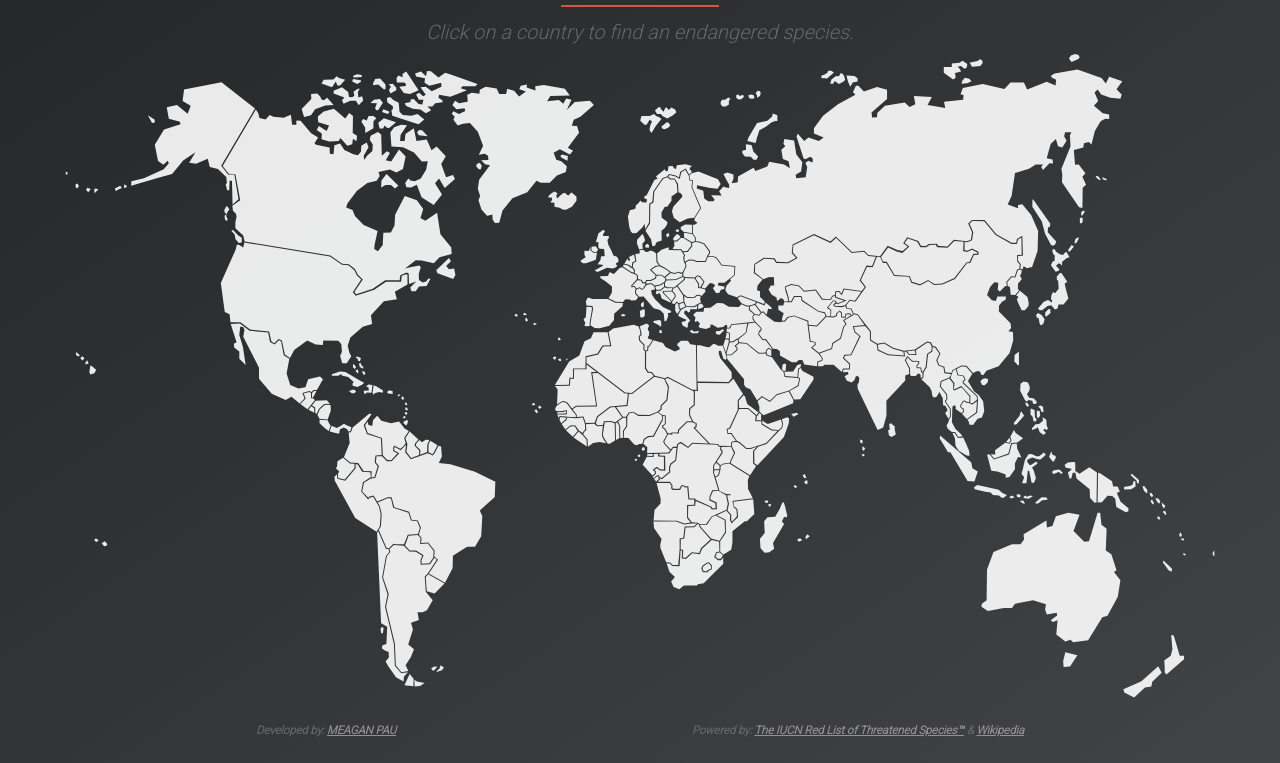
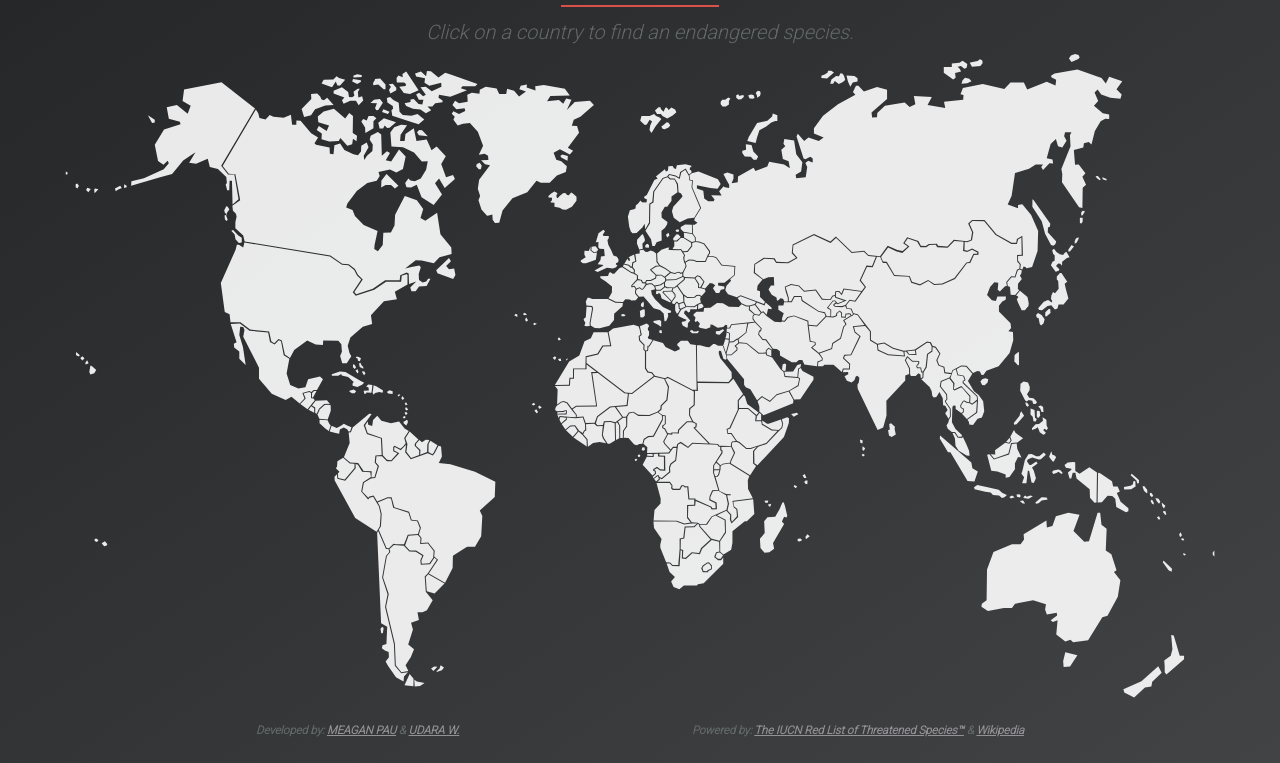
Before and after one commit to meaganpau/endangered-species, a plain HTML site: page index.html in a window 1280 px wide. Shown: the part 108-871 px from the top of the page. Drawn offline with nearby package versions, Linux system fonts and the light colour scheme.

Commit message:
add udara credit

```diff
--- a/index.html
+++ b/index.html
@@ -31,7 +31,7 @@
     </main>
 
     <footer>
-        <h5>Developed by: <a href="http://meaganpau.com" target="_blank"><span id="meaganPau">Meagan Pau<span></a></h5>
+        <h5>Developed by: <a href="http://meaganpau.com" target="_blank"><span id="meaganPau">Meagan Pau<span></a> & <a href="http://udaraw.com" target="_blank"><span id="meaganPau">Udara W.</span></a></h5>
         <h5>Powered by: <a href="http://www.iucnredlist.org/" target="_blank">The IUCN Red List of Threatened Species™</a> & <a href="https://en.wikipedia.org/wiki/Main_Page" target="_blank">Wikipedia</a></h5>
     </footer>
 
```
